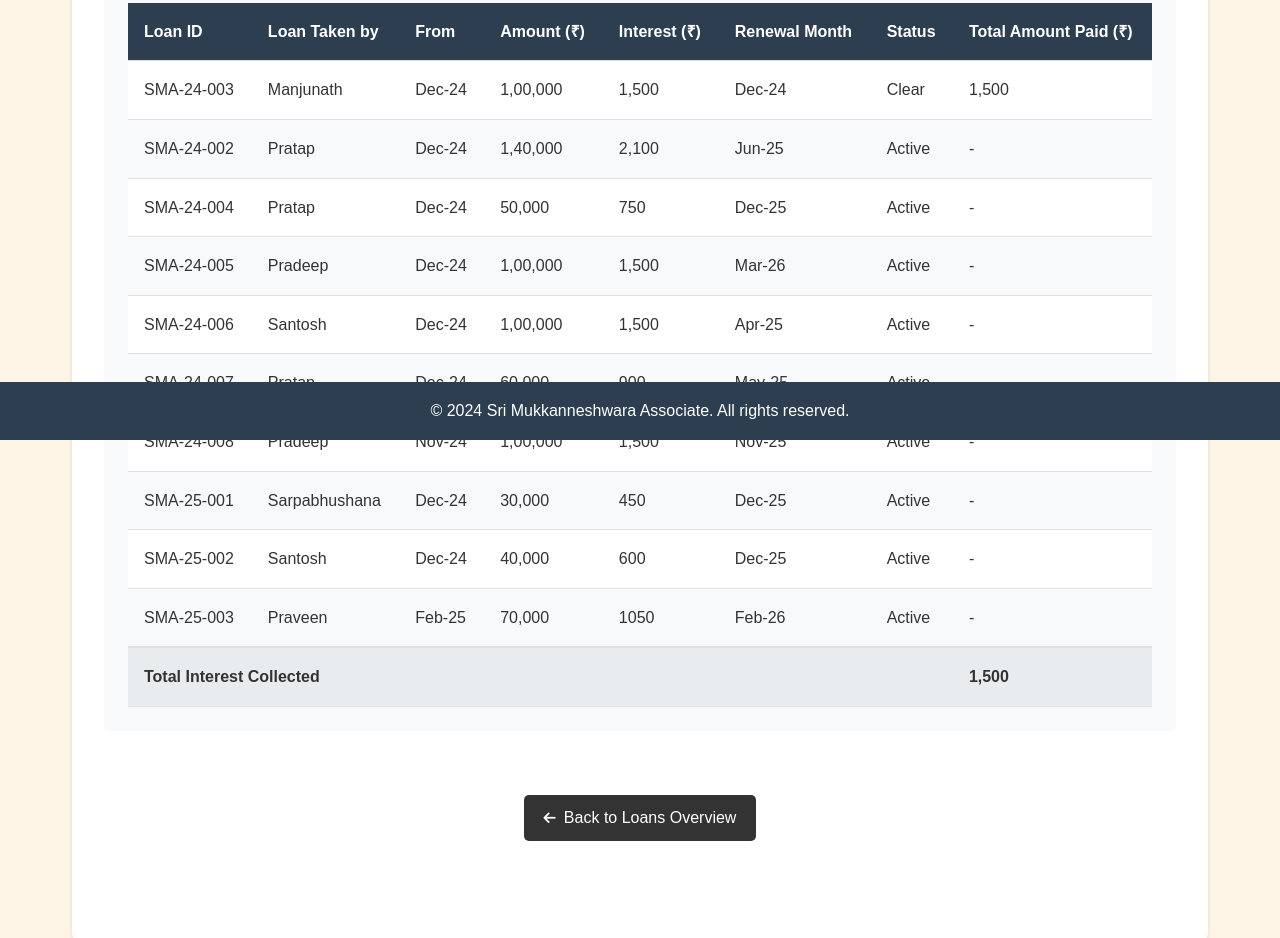
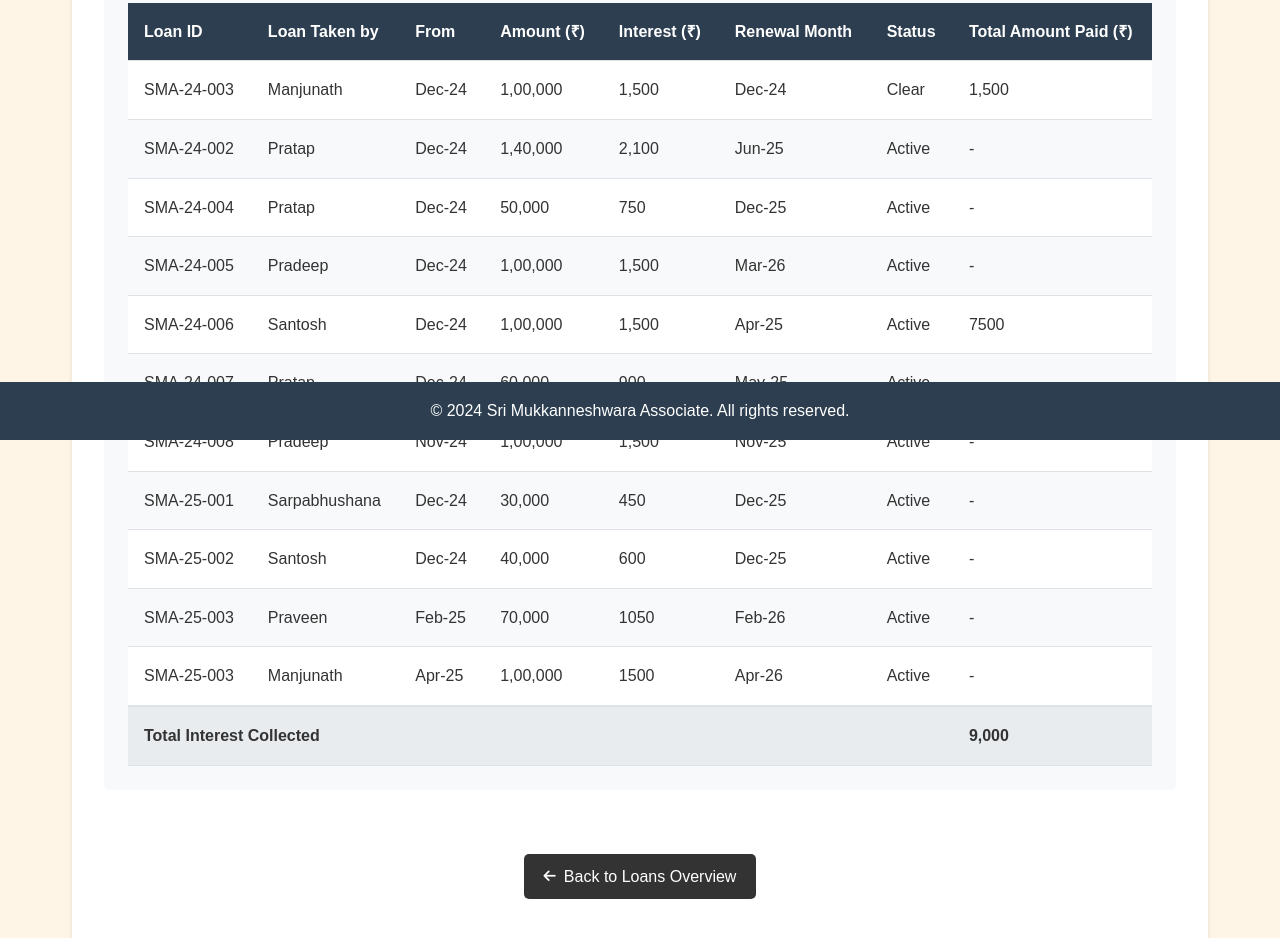
Before and after one commit to Manjunathbscloud/Sri-Mukkaneshwara, a website: page loans-2024.html in a window 1280 px wide. Shown: the part 360-1298 px from the top of the page. Drawn offline with Linux system fonts and the light colour scheme; sample sign-in values are in the browser's storage.

Commit message:
Update loans-2024.html

```diff
--- a/loans-2024.html
+++ b/loans-2024.html
@@ -96,8 +96,8 @@
                             <td>1,00,000</td>
                             <td>1,500</td>
                             <td>Apr-25</td>
-                            <td><span class="status-active">Active</span></td>
-                            <td>-</td>
+                            <td><span class="status-clear">Active</span></td>
+                            <td>7500</td>
                         </tr>
                         <tr>
                             <td><span class="loan-id">SMA-24-007</span></td>
@@ -149,11 +149,21 @@
                             <td><span class="status-active">Active</span></td>
                             <td>-</td>
                         </tr>
+                        <tr>
+                            <td><span class="loan-id">SMA-25-003</span></td>
+                            <td>Manjunath</td>
+                            <td>Apr-25</td>
+                            <td>1,00,000</td>
+                            <td>1500</td>
+                            <td>Apr-26</td>
+                            <td><span class="status-active">Active</span></td>
+                            <td>-</td>
+                        </tr>
                     </tbody>
                     <tfoot>
                         <tr class="total-row">
                             <td colspan="7"><strong>Total Interest Collected</strong></td>
-                            <td><strong>1,500</strong></td>
+                            <td><strong>9,000</strong></td>
                         </tr>
                     </tfoot>
                 </table>
```
